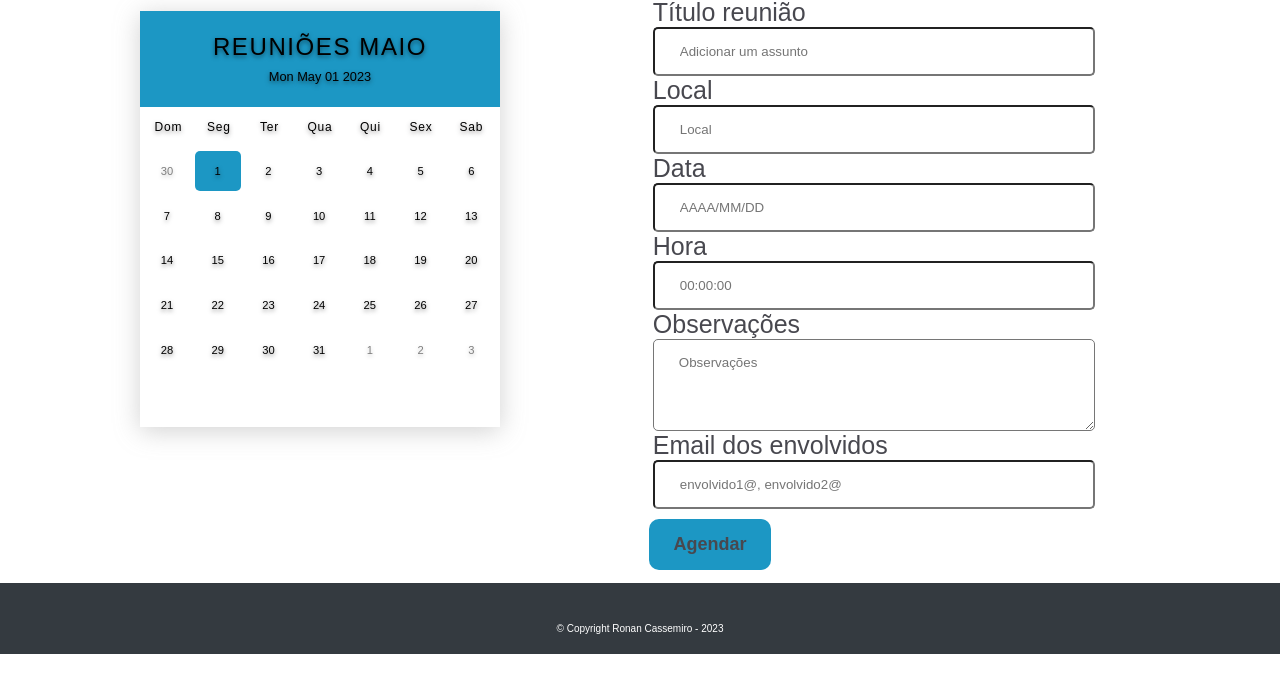
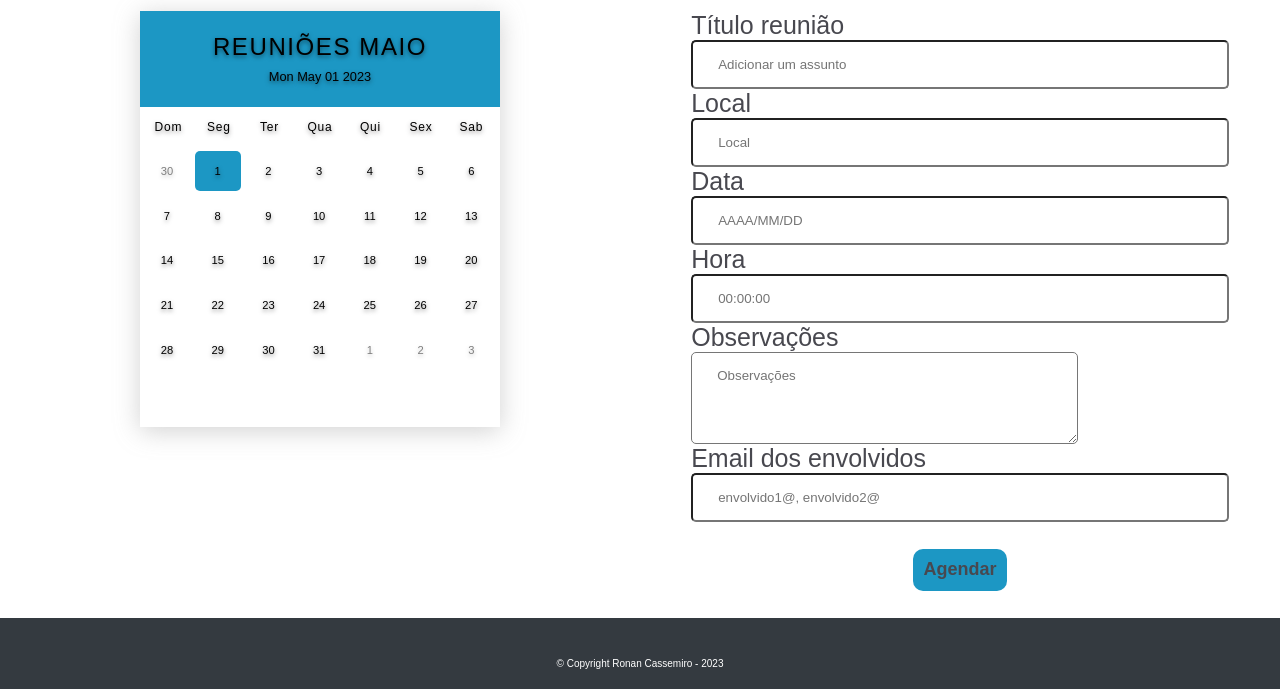
Before and after one commit to rwgit2023/projeto-agendamento, a plain HTML site: page index.html in a window 1280 px wide. Shown: the part 118-807 px from the top of the page. Drawn offline with Linux system fonts and the light colour scheme.

Commit message:
Alterado CSS

```diff
--- a/src/css/index.css
+++ b/src/css/index.css
@@ -78,14 +78,24 @@ body {
   align-items: center;
 }
 
+form{
+  width: 100%;
+}
+
+input[type="text"],
+input[type="textarea"]{
+  width: 100%;
+}
+
 .right {
-  padding: 1%;
+  border: px solid red;
+  padding: 2% 4% 0% 4%;
   width: 50%;
   height: 100%;
   position: relative;
   text-align: center;
-
-
+  display: flex;
+  align-items: center;
 }
 
 /* ------------------------------------------------------------- */
@@ -202,9 +212,9 @@ fieldset {
 
 
 .container .enviar {
-  margin: 10px 0 0 -500px;
-  width: 20%;
-  padding: 15px 0;
+  margin-top: 5%;
+  margin-bottom: 5%;
+  padding: 2%;
   background-color: #1C97C4;
   color: #48484f;
   font-weight: bold;
```
Also changed, not shown: Historico.html (+1 -0 lines).
